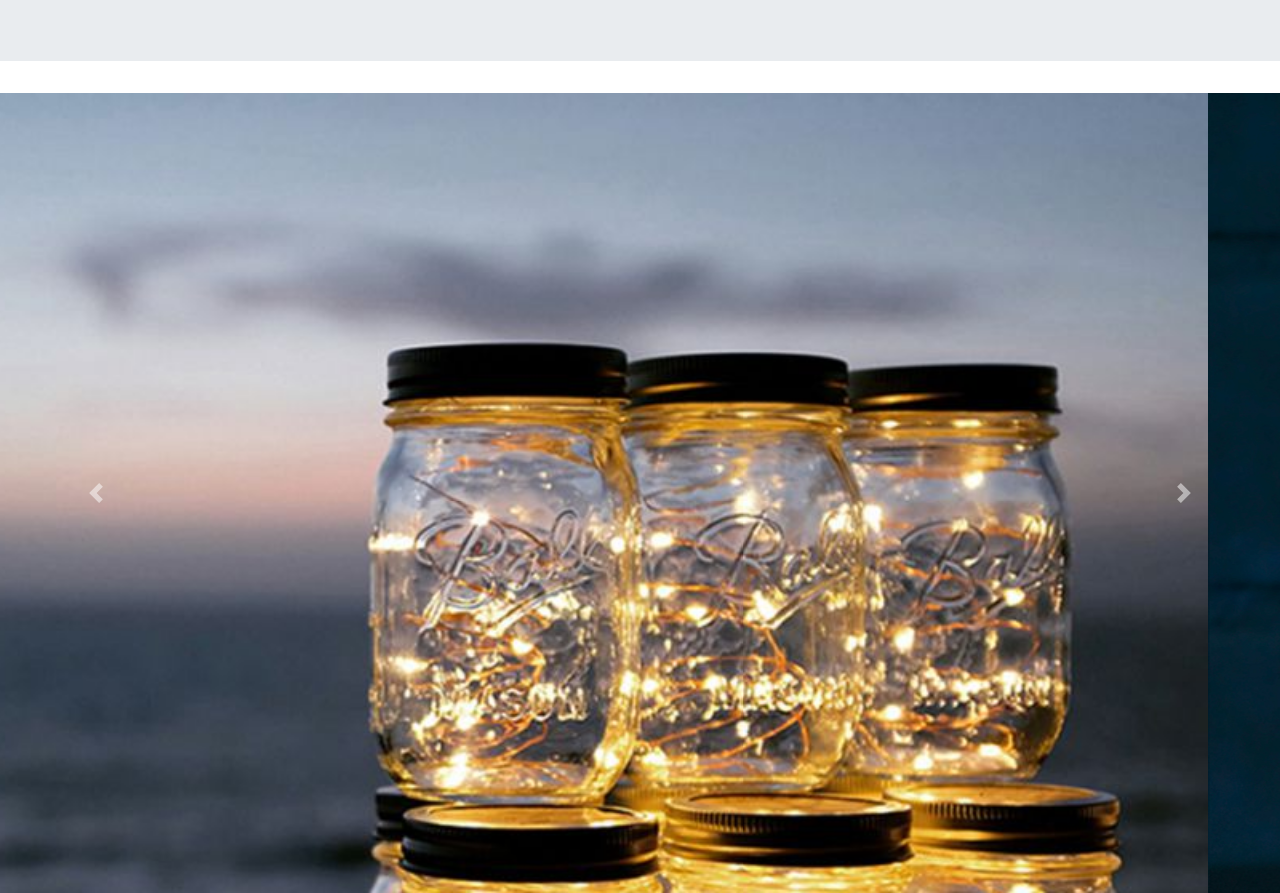
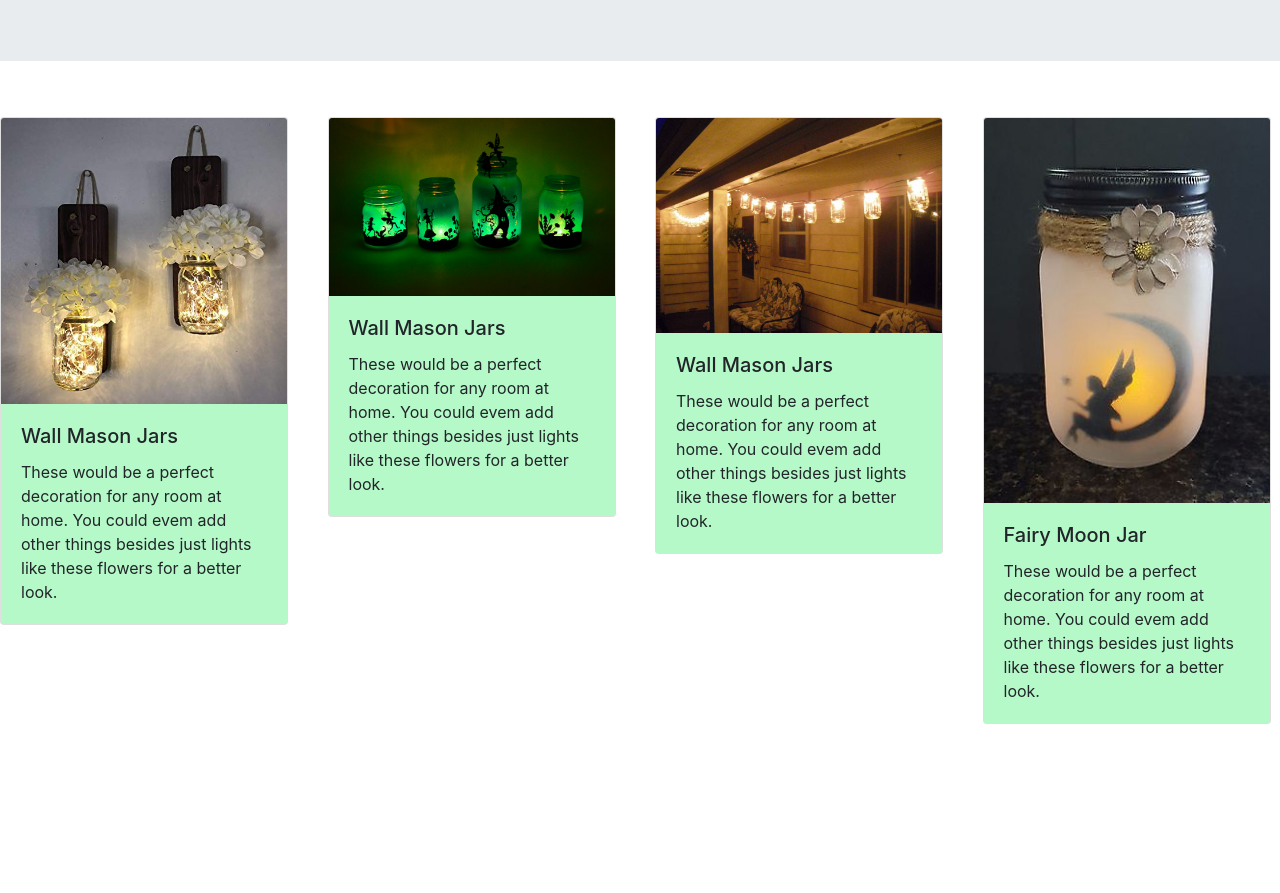
Before and after one commit to Stephanieee-pixel/Gonzalez-bootstrap.io, a plain HTML site: page index.html in a window 1280 px wide. Shown: the part 647-1540 px from the top of the page. After the commit the page ends 1371 px from the top, so only its background shows below. Drawn offline with nearby package versions, Linux system fonts and the light colour scheme.

Commit message:
Add files via upload

```diff
--- a/css/style.css
+++ b/css/style.css
@@ -1,5 +1,5 @@
 h1{
-  color: #96E8BC;
+  color: #7EB09B;
   font-family: 'Tangerine';
   font-weight: bold;
   font-size: 50px;
@@ -21,3 +21,6 @@ h1{
   margin-left: 250px;
   margin-top: 50px;
 }
+.card-body{
+  background-color:#B6F9C9;
+}
--- a/index.html
+++ b/index.html
@@ -13,8 +13,9 @@
   </head>
   <body>
   </br>
+
   <nav class="navbar navbar-light" style="background-color:#C9FFE2;">
-    <ul class="nav justify-content-center">
+    <ul class="nav justify-content-end">
       <li class="nav-item">
         <a class="nav-link active" href="#">Active</a>
       </li>
@@ -28,7 +29,6 @@
         <a class="nav-link disabled" href="#" tabindex="-1" aria-disabled="true">Disabled</a>
       </li>
     </ul>
-
   </nav>
 
   <div class="jumbotron jumbotron-fluid">
@@ -45,28 +45,49 @@
   </div>
 </div>
 
-<div id="carouselExampleControls" class="carousel slide" data-ride="carousel">
-  <div class="carousel-inner">
-    <div class="carousel-item active">
-      <img src="img/mason-two.jpg" class="d-block w-100 img-fluid" alt="mason-two">
-    </div>
-    <div class="carousel-item">
-      <img src="img/mason-three.jpg" class="d-block w-100 img-fluid" alt="mason-three">
-    </div>
-    <div class="carousel-item">
-      <img src="img/masonjar.jpg" class="d-block w-100 img-fluid" alt="mason-four">
+</br>
+<div class="row">
+  <div class="col-sm-3">
+    <div class="card" style="width: 18rem;">
+      <img src="img/wall-jars.jpg" class="card-img-top" alt="wall-jars">
+      <div class="card-body">
+        <h5 class="card-title">Wall Mason Jars</h5>
+        <p class="card-text">These would be a perfect decoration for any room at home. You could evem add other things besides just lights like these flowers for a better look.</p>
+      </div>
     </div>
   </div>
+  <div class="col-sm-3">
+    <div class="card" style="width: 18rem;">
+      <img src="img/fairy-jar.jpg" class="card-img-top" alt="fairy-jar">
+      <div class="card-body">
+        <h5 class="card-title">Wall Mason Jars</h5>
+        <p class="card-text">These would be a perfect decoration for any room at home. You could evem add other things besides just lights like these flowers for a better look.</p>
+      </div>
+    </div>
+  </div>
+  <div class="col-sm-3">
+    <div class="card" style="width: 18rem;">
+      <img src="img/porch-lights.jpg" class="card-img-top" alt="porch-lights">
+      <div class="card-body">
+        <h5 class="card-title">Wall Mason Jars</h5>
+        <p class="card-text">These would be a perfect decoration for any room at home. You could evem add other things besides just lights like these flowers for a better look.</p>
+      </div>
+    </div>
+  </div>
+  <div class="col-sm-3">
+    <div class="card" style="width: 18rem;">
+      <img src="img/flower-lid.jpg" class="card-img-top" alt="flower-lid">
+      <div class="card-body">
+        <h5 class="card-title">Fairy Moon Jar</h5>
+        <p class="card-text">These would be a perfect decoration for any room at home. You could evem add other things besides just lights like these flowers for a better look.</p>
+      </div>
+    </div>
 
-  <a class="carousel-control-prev" href="#carouselExampleControls" role="button" data-slide="prev">
-    <span class="carousel-control-prev-icon" aria-hidden="true"></span>
-    <span class="sr-only">Previous</span>
-  </a>
-  <a class="carousel-control-next" href="#carouselExampleControls" role="button" data-slide="next">
-    <span class="carousel-control-next-icon" aria-hidden="true"></span>
-    <span class="sr-only">Next</span>
-  </a>
+  </div>
+
 </div>
+
+
 
 
 
```
Also changed, not shown: new.html (added, +58 -0 lines), img/fairy-jar.jpg (added), img/flower-lid.jpg (added), img/porch-lights.jpg (added), img/wall-jars.jpg (added).
